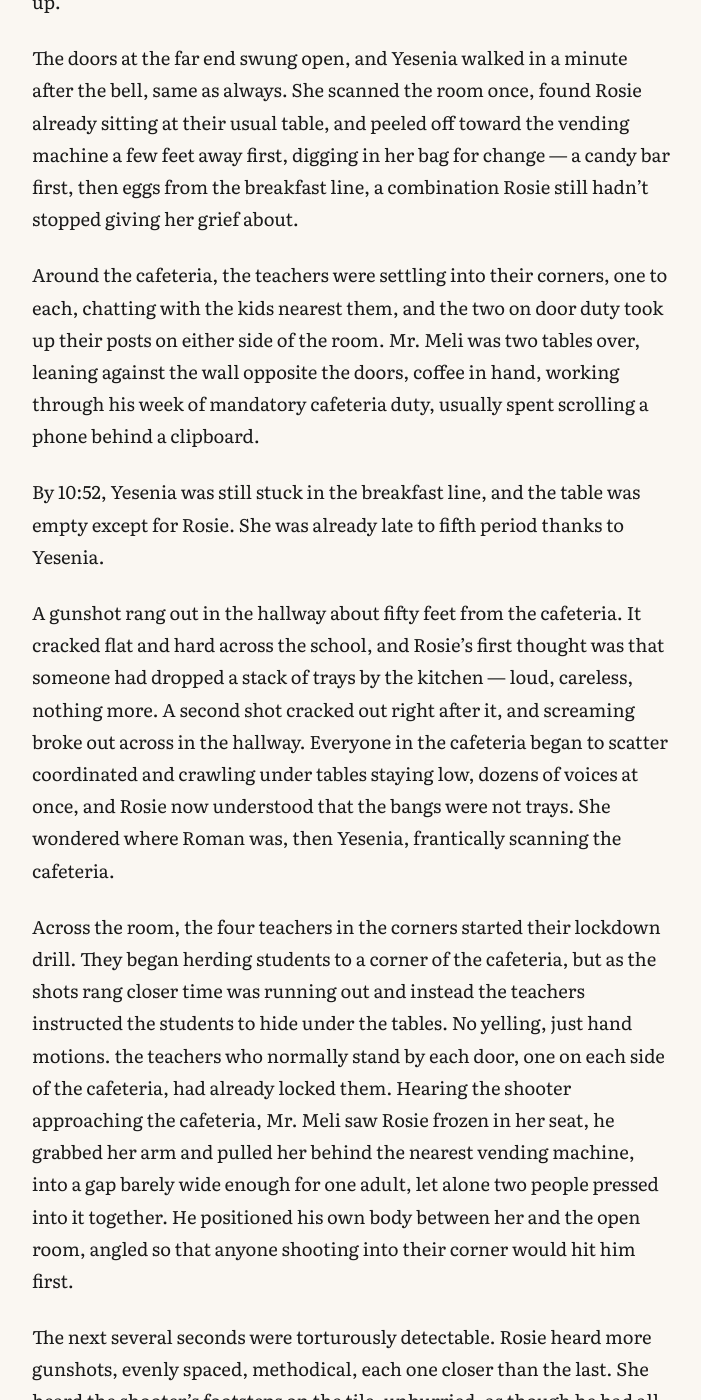
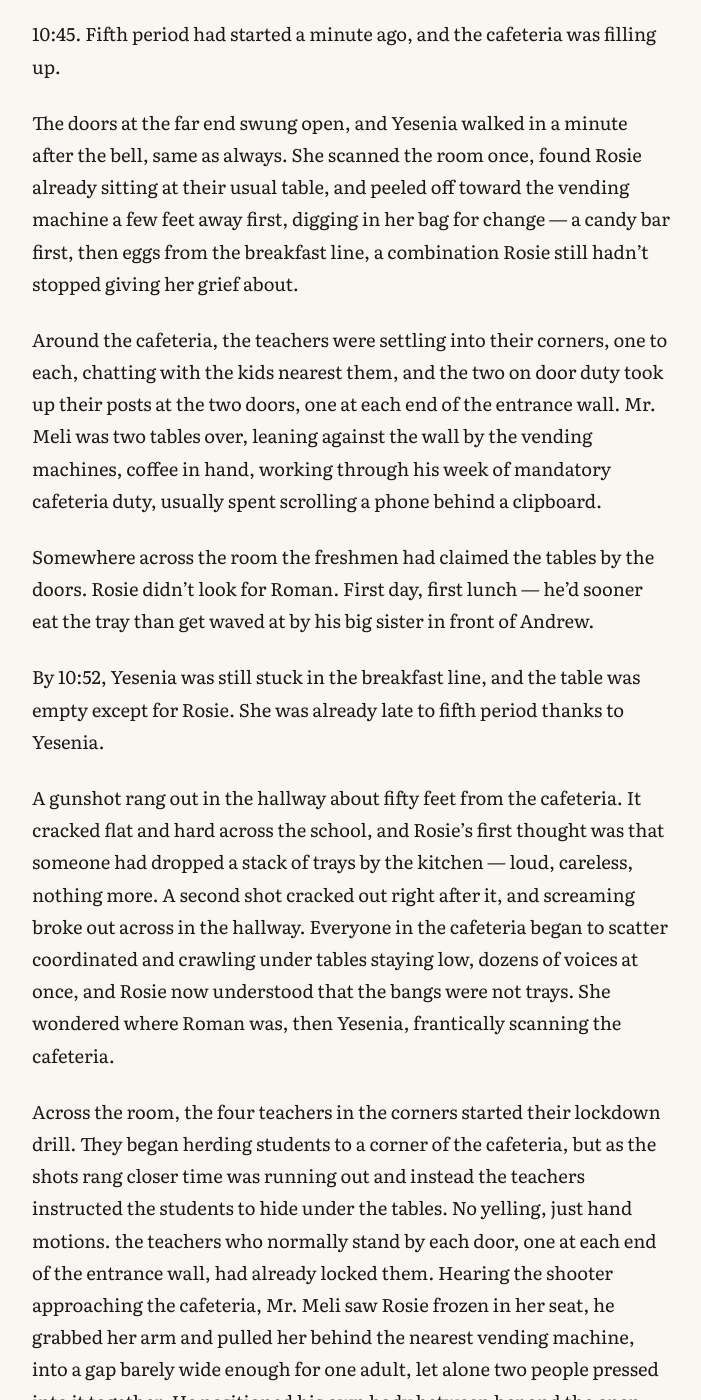
Before and after one commit to rayarcadio/reading-room, a Jekyll site: the page built from _stories/rosie-01.md, in a window 1280 px wide and 1400 px high, scrolled down 37956 px. Shown: the whole window, without its empty margins (288-989 px from the left). Built offline with Jekyll 4.4.1, drawn with Linux system fonts in a browser that asks for light colours; some of the changed text lies outside the part shown.

Commit message:
Sync rosie_casador_origin_draft-v1.md to reading room

```diff
--- a/_stories/rosie-01.md
+++ b/_stories/rosie-01.md
@@ -385,6 +385,7 @@
 Someone had done that to him. Someone had reached inside his small body and written something cruel and new, and whoever they were, they had left Roman carrying the only key in the universe to a prize sitting on a pedestal in another world.
 
 Rosie had gone entirely still at the kitchen table that morning. Then, she had finished her coffee, kissed her mother goodbye, and started planning.
+
 ---
 
 The corridor resolved around her and it wasn't a castle.
@@ -533,13 +534,15 @@
 
 The doors at the far end swung open, and Yesenia walked in a minute after the bell, same as always. She scanned the room once, found Rosie already sitting at their usual table, and peeled off toward the vending machine a few feet away first, digging in her bag for change — a candy bar first, then eggs from the breakfast line, a combination Rosie still hadn't stopped giving her grief about.
 
-Around the cafeteria, the teachers were settling into their corners, one to each, chatting with the kids nearest them, and the two on door duty took up their posts on either side of the room. Mr. Meli was two tables over, leaning against the wall opposite the doors, coffee in hand, working through his week of mandatory cafeteria duty, usually spent scrolling a phone behind a clipboard.
+Around the cafeteria, the teachers were settling into their corners, one to each, chatting with the kids nearest them, and the two on door duty took up their posts at the two doors, one at each end of the entrance wall. Mr. Meli was two tables over, leaning against the wall by the vending machines, coffee in hand, working through his week of mandatory cafeteria duty, usually spent scrolling a phone behind a clipboard.
+
+Somewhere across the room the freshmen had claimed the tables by the doors. Rosie didn't look for Roman. First day, first lunch — he'd sooner eat the tray than get waved at by his big sister in front of Andrew.
 
 By 10:52, Yesenia was still stuck in the breakfast line, and the table was empty except for Rosie. She was already late to fifth period thanks to Yesenia.
 
 A gunshot rang out in the hallway about fifty feet from the cafeteria. It cracked flat and hard across the school, and Rosie's first thought was that someone had dropped a stack of trays by the kitchen — loud, careless, nothing more. A second shot cracked out right after it, and screaming broke out across in the hallway. Everyone in the cafeteria began to scatter coordinated and crawling under tables staying low, dozens of voices at once, and Rosie now understood that the bangs were not trays. She wondered where Roman was, then Yesenia, frantically scanning the cafeteria.
 
-Across the room, the four teachers in the corners started their lockdown drill. They began herding students to a corner of the cafeteria, but as the shots rang closer time was running out and instead the teachers instructed the students to hide under the tables. No yelling, just hand motions. the teachers who normally stand by each door, one on each side of the cafeteria, had already locked them. Hearing the shooter approaching the cafeteria, Mr. Meli saw Rosie frozen in her seat, he grabbed her arm and pulled her behind the nearest vending machine, into a gap barely wide enough for one adult, let alone two people pressed into it together. He positioned his own body between her and the open room, angled so that anyone shooting into their corner would hit him first.
+Across the room, the four teachers in the corners started their lockdown drill. They began herding students to a corner of the cafeteria, but as the shots rang closer time was running out and instead the teachers instructed the students to hide under the tables. No yelling, just hand motions. the teachers who normally stand by each door, one at each end of the entrance wall, had already locked them. Hearing the shooter approaching the cafeteria, Mr. Meli saw Rosie frozen in her seat, he grabbed her arm and pulled her behind the nearest vending machine, into a gap barely wide enough for one adult, let alone two people pressed into it together. He positioned his own body between her and the open room, angled so that anyone shooting into their corner would hit him first.
 
 The next several seconds were torturously detectable. Rosie heard more gunshots, evenly spaced, methodical, each one closer than the last. She heard the shooter's footsteps on the tile, unhurried, as though he had all the time he needed. She heard someone praying two tables over, the same six words on a loop. She could hear Mr. Meli breathing hard, too fast, from the back of his head only inches from her face. She lost track of how much time had actually passed — ten seconds, maybe two minutes — because she couldn't hold on to the order any of it arrived in.
 
@@ -549,7 +552,7 @@
 
 The shooter stood maybe twenty feet away, gun raised, moving down the row of tables at that same unhurried pace. She saw students shot under the tables, a few lying on the floor, bleeding. Lots of screaming. She had one clear look at him — young, sweating, a face she didn't recognize — before he turned away from her, pointing his weapon toward a few students crawling low for the door. The shooter took aim and fired at them. She thought of bum-rushing him from behind and ending it — but her eyes moved past him, pulled toward something else on the far side of the room.
 
-A young man stood near the far wall, dressed in dark jeans and a shirt covered in a paint-splatter print — the same print Roman had put on that very morning — except where his face should have been, there was a long metal barrel instead, already leveled, a low hum climbing in pitch, the air around its mouth starting to shimmer. It was pointed at the shooter, and at Rosie, directly in line behind him.
+A young man stood across the room, against the wall between the two doors, dressed in dark jeans and the Basquiat shirt — the same one Roman had put on that very morning — except where his face should have been, there was a long metal barrel instead, already leveled, a low hum climbing in pitch, the air around its mouth starting to shimmer. It was pointed at the shooter, and at Rosie, directly in line behind him.
 
 Rosie had no time to work out the shirt, the barrel, what any of it meant. She knew one thing: she had to slip, now.
 
@@ -577,9 +580,9 @@
 
 The doors at the far end swung open, and Yesenia walked in a minute after the bell, same as always. She scanned the room once, found Rosie already sitting at their usual table, and peeled off toward the vending machine a few feet away first, digging in her bag for change.
 
-Rosie had already watched her do this. Same doors, same one-look scan of the room, same hand digging through the same bag. Around the cafeteria, the teachers were settling into their corners, one to each, and the two on door duty were taking up their posts on either side of the room — all of it arriving in the same order it had arrived once already this morning, in the other cafeteria. Rosie's pulse climbed into her throat. She kept her hands flat on the table and her face bored, a senior waiting on a friend, and let none of it reach the surface.
+Rosie had already watched her do this. Same doors, same one-look scan of the room, same hand digging through the same bag. Around the cafeteria, the teachers were settling into their corners, one to each, and the two on door duty were taking up their posts at the two doors, one at each end of the entrance wall — all of it arriving in the same order it had arrived once already this morning, in the other cafeteria. Rosie's pulse climbed into her throat. She kept her hands flat on the table and her face bored, a senior waiting on a friend, and let none of it reach the surface.
 
-Mr. Meli was two tables over, leaning against the wall opposite the doors, coffee in hand — the same spot, the same cup. He was staring down at the cup, then up at the far wall, still standing whole, then back down at the cup, blinking hard, mouth hanging open. All the color had gone out of his face. When he found her, his eyebrows went up and stayed there, waiting.
+Mr. Meli was two tables over, leaning against the wall by the vending machines, coffee in hand — the same spot, the same cup. He was staring down at the cup, then up at the far wall, still standing whole, then back down at the cup, blinking hard, mouth hanging open. All the color had gone out of his face. When he found her, his eyebrows went up and stayed there, waiting.
 
 Rosie didn't have an answer worth giving him. Not one he could survive hearing, standing in the middle of a cafeteria at 10:45 in the morning.
 
```
